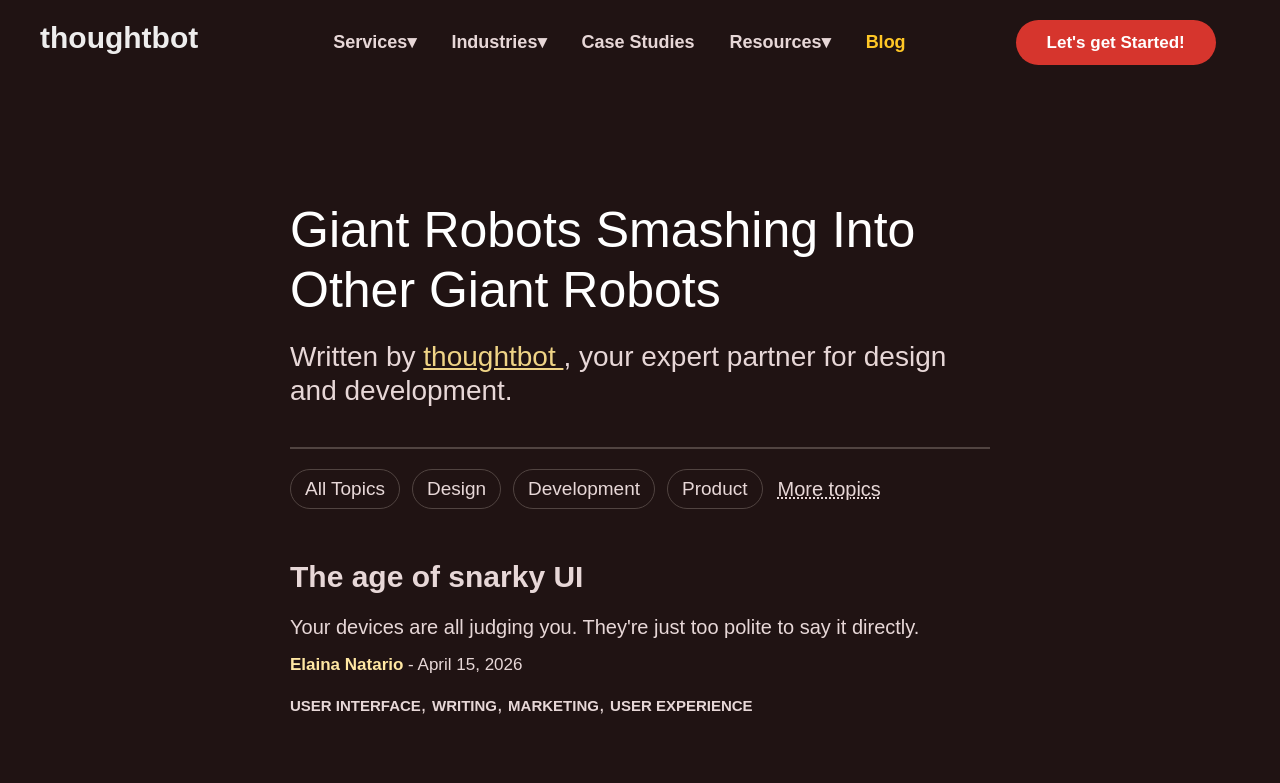
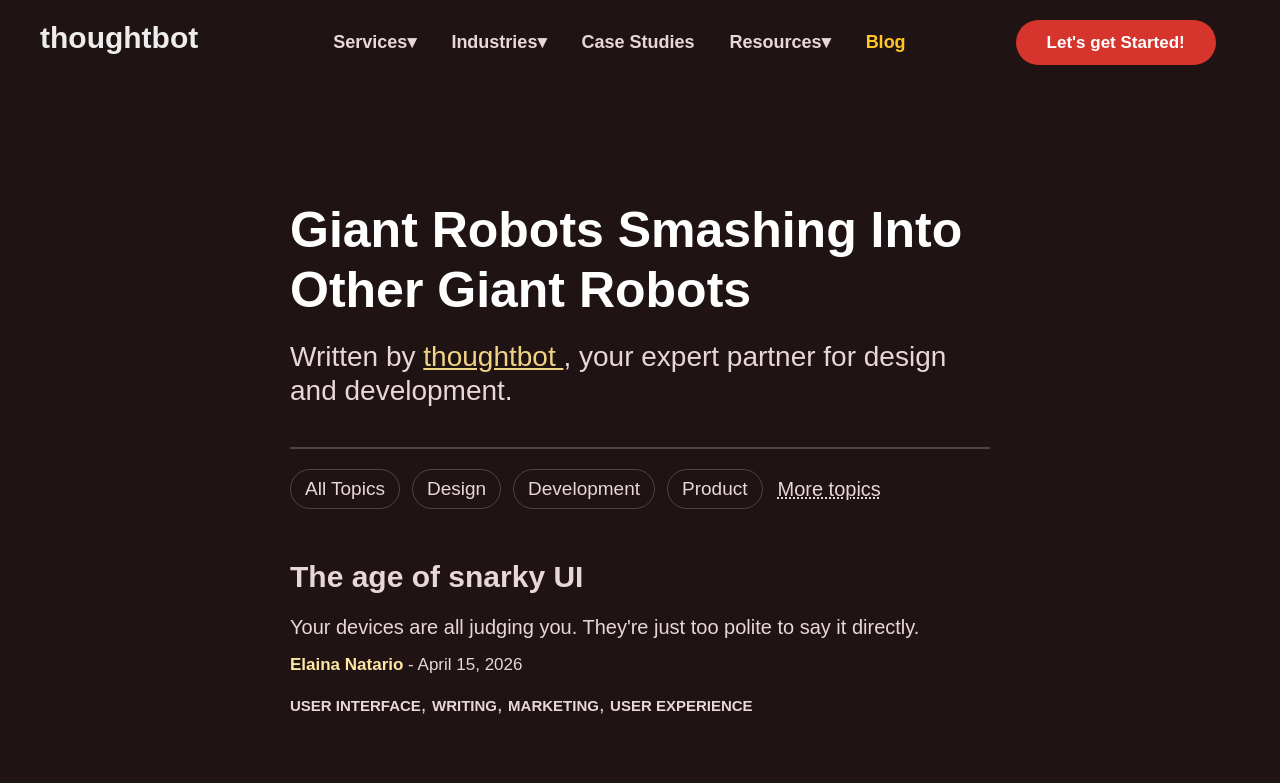
Before and after one commit to Adisa-David/html-css, a plain HTML site: page assignment4.html in a window 1280 px wide. Shown: the top 783 px of the page. Drawn offline with Linux system fonts and the light colour scheme.

Commit message:
p1 font weight

```diff
--- a/assignment4.css
+++ b/assignment4.css
@@ -92,7 +92,7 @@ body {
 
 .paragraphone{
     font-family: Arial, Helvetica, sans-serif;
-    font-weight: 200;
+    font-weight: bold;
     color: white;
     font-size: 50px;
     margin: 200px 0 20px 0;
```
